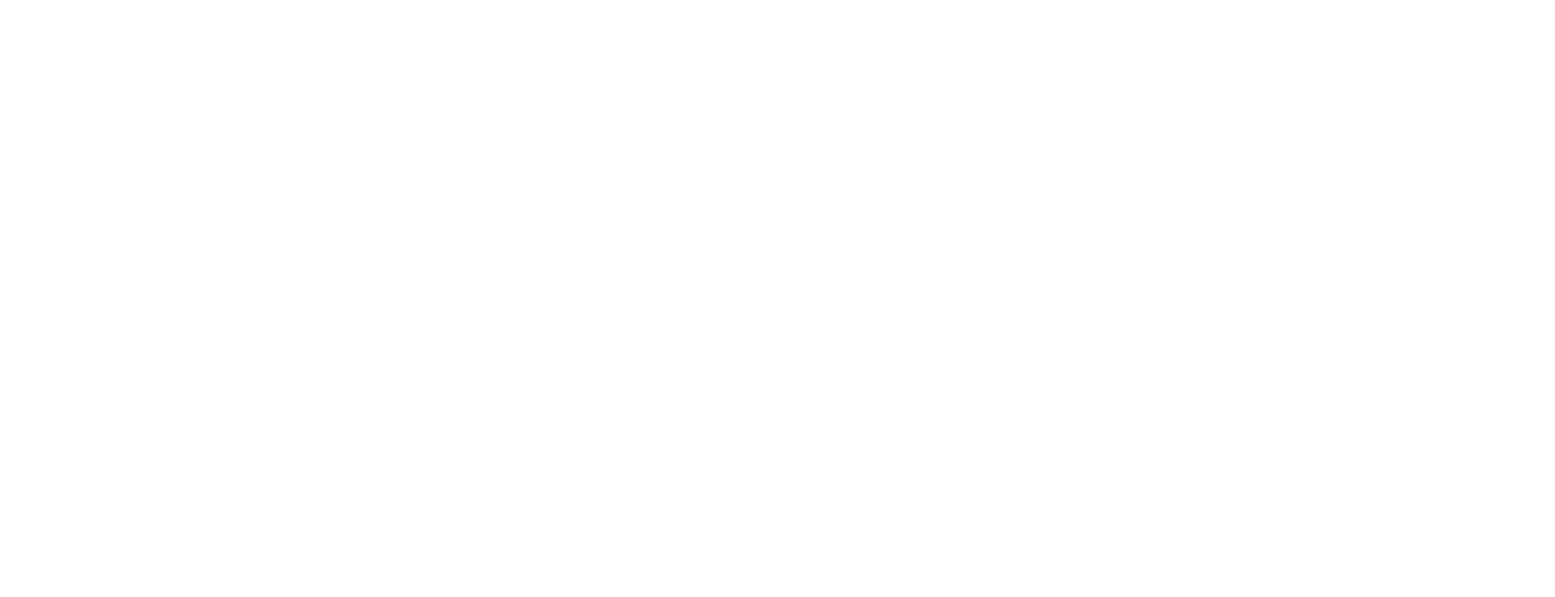
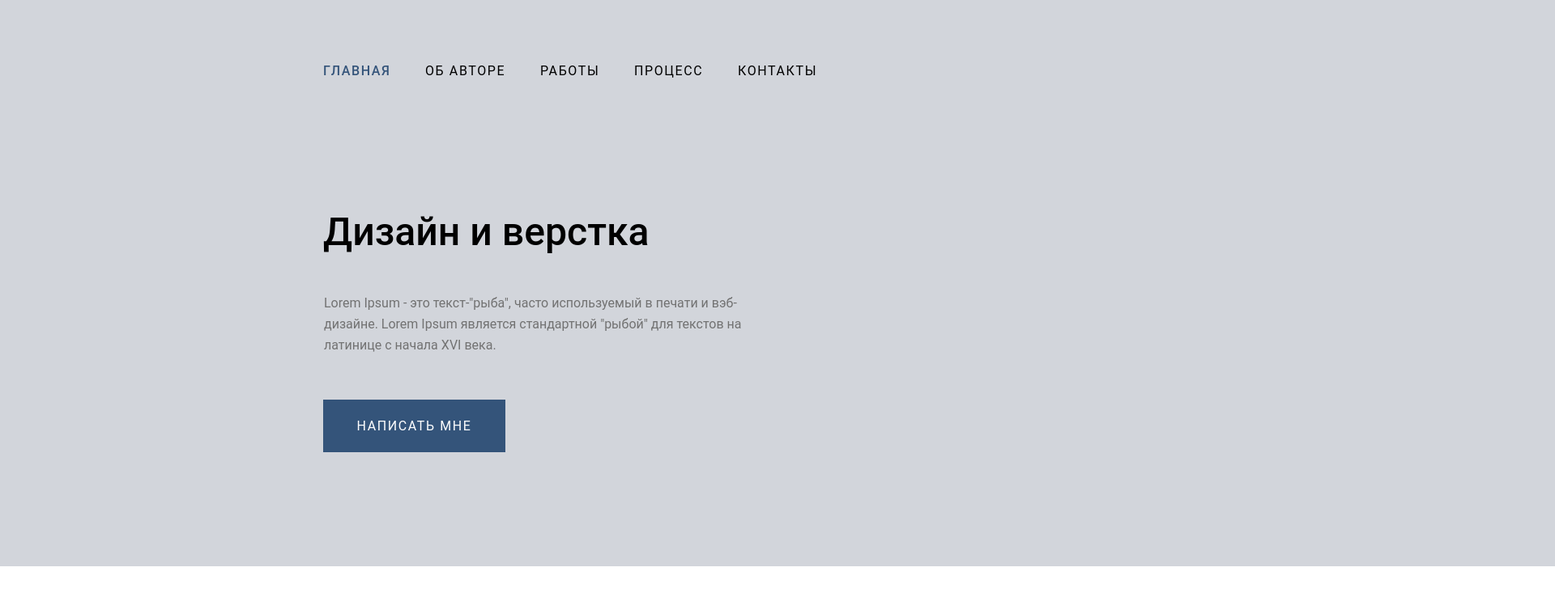
Before and after one commit to Kolvan16/homework7, a plain HTML site: page index.html in a window 1280 px wide. Shown: the whole page at 81% size, 1920 px wide, since content can reach past the window. Drawn offline with Linux system fonts and the light colour scheme.

Commit message:
Создание первого блока макета

```diff
--- a/index.html
+++ b/index.html
@@ -4,8 +4,34 @@
     <meta charset="UTF-8">
     <title>Document</title>
     <link rel="stylesheet" href="style.css">
+    <link rel="stylesheet" href="reset.css">
 </head>
 <body>
-
+    <div class="nav">
+        <div class="navi">
+            <h2>ГЛАВНАЯ</h2>
+        </div><!--
+    /--><div class="navig">
+            <h2>ОБ АВТОРЕ</h2>
+        </div><!--
+    /--><div class="naviga">
+            <h2>РАБОТЫ</h2>
+        </div><!--
+    /--><div class="navigat">
+            <h2>ПРОЦЕСС</h2>
+        </div><!--
+    /--><div class="navigation">
+            <h2>КОНТАКТЫ</h2>
+        </div><!--
+    /--><div class="first">
+            <h1>Дизайн и верстка</h1>
+        </div>
+        <div class="text">
+            Lorem Ipsum - это текст-"рыба", часто используемый в печати и вэб-дизайне. Lorem Ipsum является стандартной "рыбой" для текстов на латинице с начала XVI века.
+        </div>
+        <div class="button">
+            <input class="about" type="button" value="НАПИСАТЬ МНЕ">
+        </div>
+    </div>
 </body>
 </html>
--- a/style.css
+++ b/style.css
@@ -0,0 +1,147 @@
+.navi {
+    position: absolute;
+    width: 84px;
+    height: 18px;
+    left: 399px;
+    top: 79px;
+    font-family: Roboto;
+    font-style: normal;
+    font-weight: 500;
+    font-size: 16px;
+    line-height: 18px;
+    display: inline-block;
+    align-items: center;
+    letter-spacing: 0.1em;
+    color: #34547A;
+    vertical-align: top;
+}
+.navig {
+    position: absolute;
+    width: 100px;
+    height: 18px;
+    left: 525px;
+    top: 79px;
+    font-family: Roboto;
+    font-style: normal;
+    font-weight: normal;
+    font-size: 16px;
+    line-height: 18px;
+    display: flex;
+    align-items: center;
+    letter-spacing: 0.1em;
+    color: #000000;
+}
+.naviga {
+    position: absolute;
+    width: 74px;
+    height: 18px;
+    left: 667px;
+    top: 79px;
+    font-family: Roboto;
+    font-style: normal;
+    font-weight: normal;
+    font-size: 16px;
+    line-height: 18px;
+    display: flex;
+    align-items: center;
+    letter-spacing: 0.1em;
+    color: #000000;
+}
+.navigat {
+    position: absolute;
+    width: 86px;
+    height: 18px;
+    left: 783px;
+    top: 79px;
+    font-family: Roboto;
+    font-style: normal;
+    font-weight: normal;
+    font-size: 16px;
+    line-height: 18px;
+    display: flex;
+    align-items: center;
+    letter-spacing: 0.1em;
+    color: #000000;
+}
+.navigation {
+    position: absolute;
+    width: 99px;
+    height: 18px;
+    left: 911px;
+    top: 79px;
+    font-family: Roboto;
+    font-style: normal;
+    font-weight: normal;
+    font-size: 16px;
+    line-height: 18px;
+    display: flex;
+    align-items: center;
+    letter-spacing: 0.1em;
+    color: #000000;
+}
+.first {
+    position: absolute;
+    width: 541px;
+    height: 60px;
+    left: 399px;
+    top: 257px;
+    font-family: Roboto;
+    font-style: normal;
+    font-weight: 500;
+    font-size: 48px;
+    line-height: 60px;
+    display: flex;
+    align-items: center;
+    color: #000000;
+}
+.text {
+    position: absolute;
+    width: 540px;
+    height: 78px;
+    left: 400px;
+    top: 362px;
+    font-family: Roboto;
+    font-style: normal;
+    font-weight: normal;
+    font-size: 16px;
+    line-height: 26px;
+    display: flex;
+    align-items: center;
+    color: #727272;
+}
+.nav {
+    display: block;
+    margin: auto;
+    background-color:rgb(210, 213, 219);
+    position: absolute;
+    width: 1920px;
+    height: 700px;
+    left: 0px;
+    top: 0px;
+}
+.button {
+    position: absolute;
+    width: 225px;
+    height: 65px;
+    left: 399px;
+    top: 494px;
+    background-color: #34547A;
+    display: flex;
+    align-items: center;
+    text-align: center;
+    letter-spacing: 0.1em;position: absolute;
+}
+.about {
+    font-family: Roboto;
+    font-style: normal;
+    font-weight: normal;
+    font-size: 16px;
+    line-height: 26px;
+    align-items: center;
+    text-align: center;
+    letter-spacing: 0.1em;
+    color: rgba(255, 255, 255, 1);
+    border: 0px;
+    background-color: #34547A;
+    margin: auto;
+}
```
